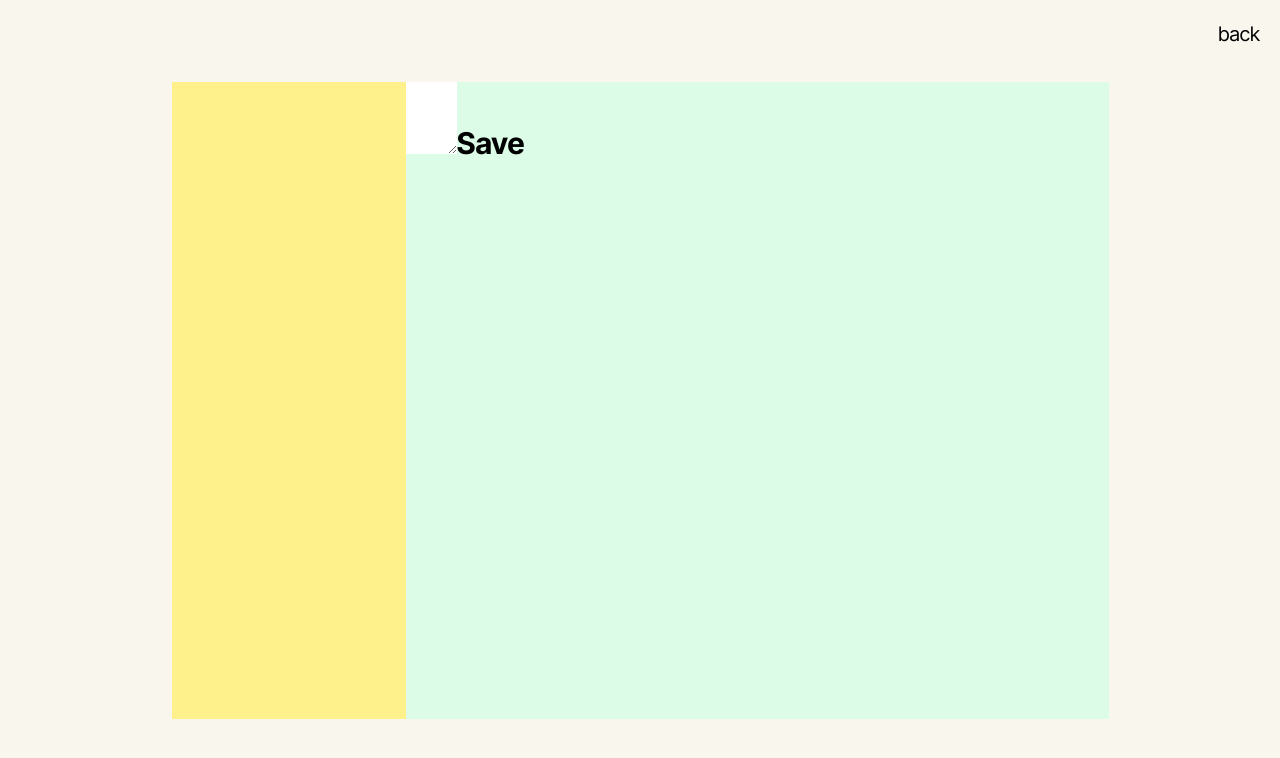
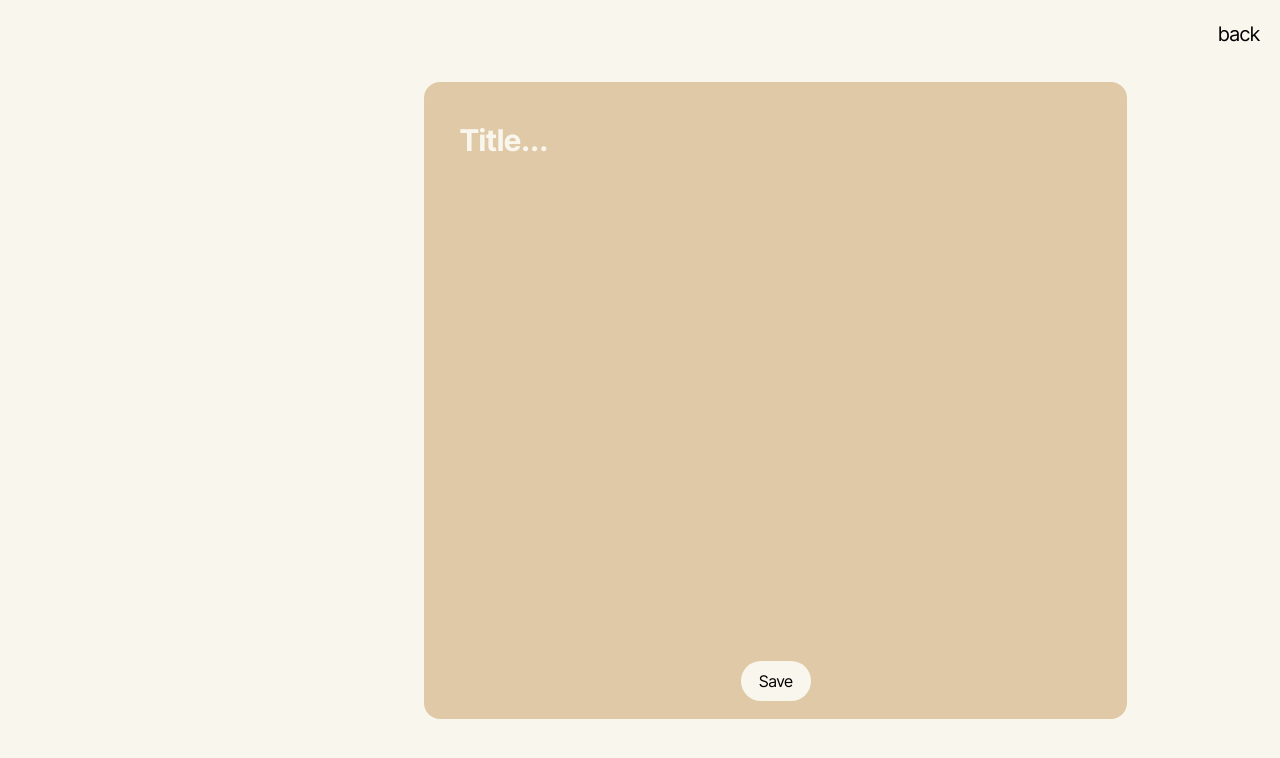
Before and after one commit to justinsiek/planner, a React (Vite) app: page /notes in a window 1280 px wide. Shown: the top 758 px of the page. Built offline with nearby package versions, Linux system fonts and the light colour scheme.

Commit message:
added general text area for notes
Co-authored-by: pandyrew <pandyrew@users.noreply.github.com>

```diff
--- a/src/Notes.jsx
+++ b/src/Notes.jsx
@@ -2,34 +2,35 @@ import React from 'react'
 import { useState } from 'react'
 
 export default function Notes() {
-    const [text, setText] = useState('')
+    const [title, setTitle] = useState('')
     const [notes, setNotes] = useState([])
 
-    const handleChange = (event) => {
-        setText(event.target.value)
+    const handleTitleChange = (event) => {
+        setTitle(event.target.value)
     }
 
     const handleSaveClick = () => {
-        setNotes([...notes, text])
+        setNotes([...notes, title])
     }
 
     return (
         <>
-            <div className="relative text-3xl font-bold h-[637px] w-[937px] bg-red-100">
-                <div className='absolute w-[25%] h-full bg-yellow-200'>
-
-                </div>
-
-                <div className='absolute left-[25%]  w-[75%] h-full bg-green-100'>
-                    <textarea name="" id="" cols="2"
-                    rows="2"
-                    onChange={handleChange}></textarea>
-                    <button className="" onClick={handleSaveClick}>Save</button>
-                    <div className='flex'>
+            <div className="relative h-[637px] w-[937px]">
+                <div className='absolute w-[25%] h-full rounded-2xl outline-offset-2'>
+                    <div className='flex flex-col'>
                         {notes.map((note, index) => (
                             <Note key={index} content={note} />
                         ))}
                     </div>
+                </div>
+
+                <div className='absolute flex flex-col ml-[27%] justify-center items-center w-[75%] h-full bg-[#E0C9A6] rounded-2xl'>
+                    <input name="" id=""
+                    className=' mx-8 w-[90%] h-[80px] text-3xl font-bold outline-none resize-none bg-transparent text-bone placeholder-bone' placeholder='Title...'
+                    onChange={handleTitleChange} maxLength={38}></input>
+                    <textarea name="" id="" cols="30" rows="10" className='bg-transparent w-[90%] h-[73%] text-md outline-none resize-none text-bone'></textarea>
+                    <div className="w-[70px] h-[40px] bg-bone flex items-center justify-center mt-4 rounded-full cursor-pointer" onClick={handleSaveClick}>Save</div>
+
                 </div>
             </div>
         </>
@@ -37,8 +38,8 @@ export default function Notes() {
 
 function Note({ content }) {
         return (
-            <div className="w-[300px] h-[300px] bg-blue-100 rounded-2xl flex justify-center items-center">
-                <p>{content}</p>
+            <div className="w-full h-[80px] bg-[#CAB18B] rounded-2xl flex justify-center items-center mb-1 p-2 text-center">
+                <p className="break-words">{content}</p>
             </div>
         )
     }
```
